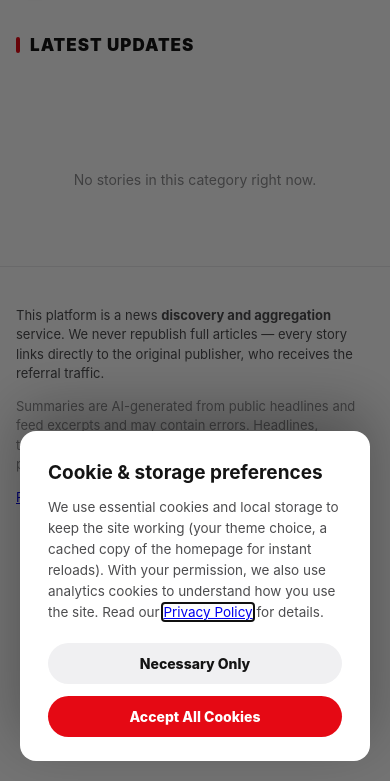
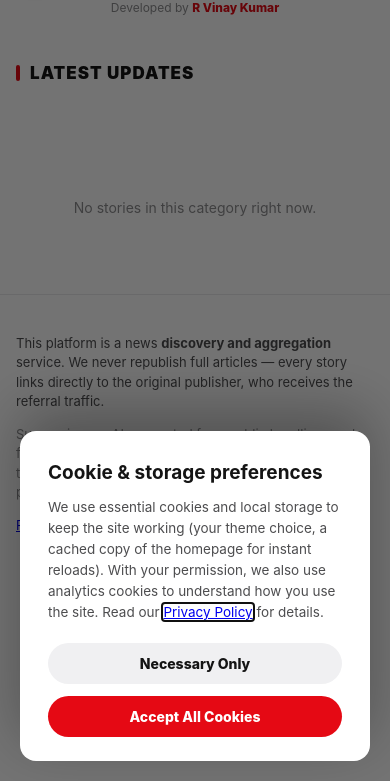
Before and after one commit to fbivinay/Ai_tech_news, a website: page public/index.html in a window 390 px wide. Shown: the part 63-844 px from the top of the page. Drawn offline with Linux system fonts and the light colour scheme; no server answers.

Commit message:
Add developer credit line to header and architecture docs
Header now shows "Developed by R Vinay Kumar" with the name
highlighted, visible on both mobile and desktop. Also adds two
plain-English explainer PDFs covering the platform's architecture,
source list, ranking, and current (non-AI) summarization method.

```diff
--- a/public/index.html
+++ b/public/index.html
@@ -19,7 +19,7 @@
   <meta name="twitter:title" content="AI &amp; Tech News — Concise AI summaries, full stories at the source" />
   <meta name="twitter:description" content="The fastest way to stay updated on AI and technology. Read concise AI-generated summaries and go directly to the original source for the full story." />
   <meta name="twitter:image" content="https://ai-tech-news-alpha.vercel.app/logo.png" />
-  <link rel="stylesheet" href="styles.css?v=8" />
+  <link rel="stylesheet" href="styles.css?v=10" />
   <link rel="preload" href="app.js?v=10" as="script" />
 </head>
 <body>
@@ -32,6 +32,7 @@
       <p class="tagline">Concise AI summaries · full stories at the source</p>
       <button id="theme-toggle" class="theme-toggle" type="button" aria-label="Toggle dark mode" title="Toggle dark mode">◐</button>
     </div>
+    <p class="dev-credit">Developed by <span class="dev-name">R Vinay Kumar</span></p>
     <nav id="section-nav" class="section-nav" aria-label="Sections"></nav>
   </header>
 
--- a/public/styles.css
+++ b/public/styles.css
@@ -105,6 +105,13 @@ html[data-theme='dark'] .site-header.scrolled { box-shadow: 0 4px 20px rgba(0, 0
 .brand-text em { font-style: normal; color: var(--red); }
 
 .tagline { margin: 0; color: var(--ink-faint); font-size: 13px; flex: 1; }
+
+.dev-credit { margin: 0; padding: 0 24px 10px; color: var(--ink-faint); font-size: 13px; text-align: center; }
+.dev-name { color: var(--red); font-weight: 800; }
+
+@media (max-width: 480px) {
+  .dev-credit { padding: 0 16px 10px; font-size: 12px; }
+}
 
 /* Sticky section navigation: jump straight to Trending / AI Models / Tech… */
 .section-nav {
```
Also changed, not shown: 2 other files.
